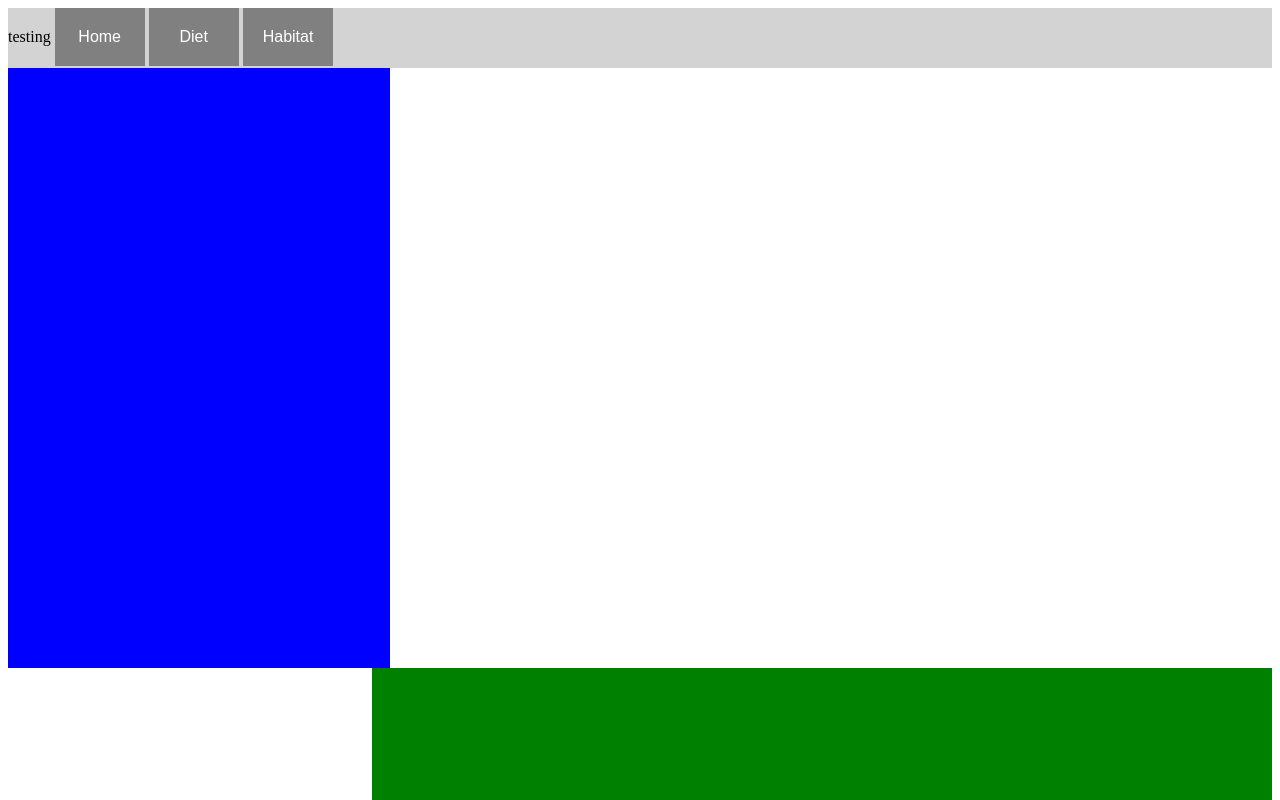
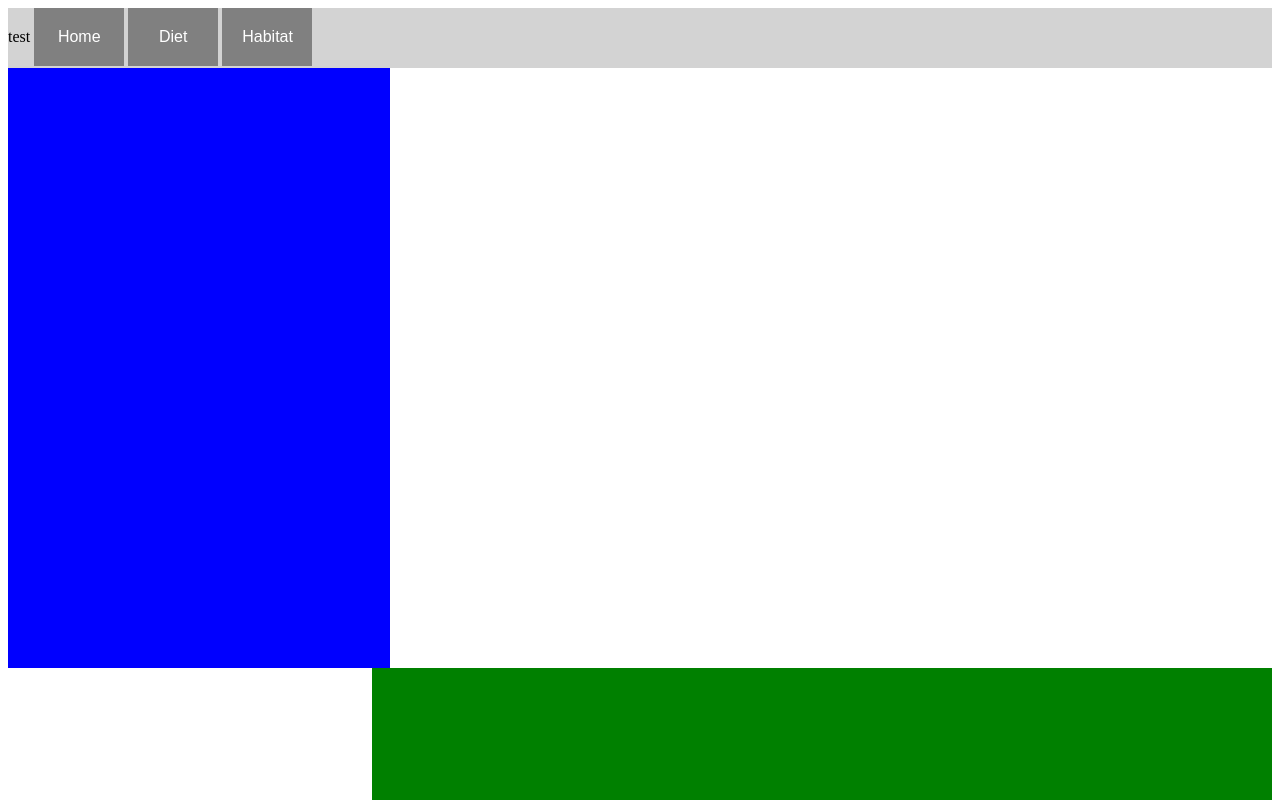
Before and after one commit to LRuebe16/FavoritePet, a plain HTML site: page index.html in a window 1280 px wide. Shown: the top 800 px of the page. Drawn offline with Linux system fonts and the light colour scheme.

Commit message:
update test

```diff
--- a/index.html
+++ b/index.html
@@ -6,7 +6,7 @@
 
 <body>
   <nav>
-    <div class="nav"> testing
+    <div class="nav"> test
       <div class="menuButtons">
           Home
         </div>
```
